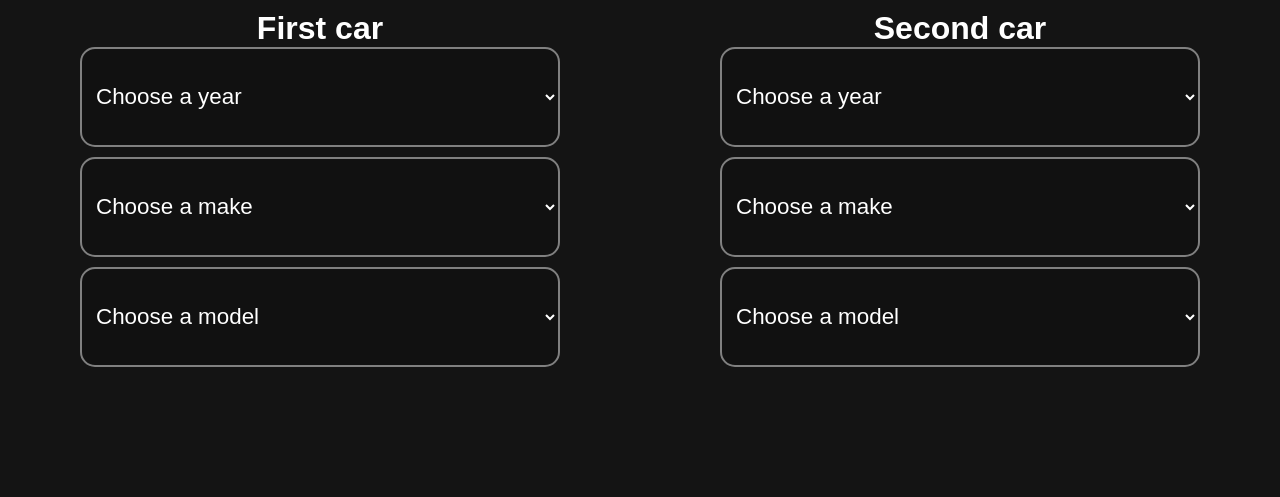
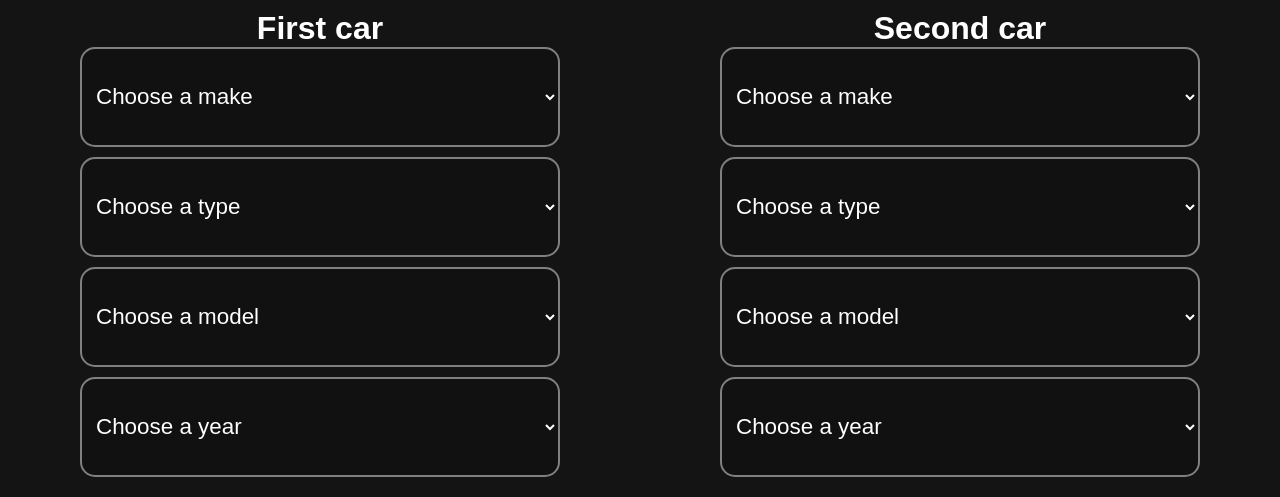
Before and after one commit to Tucptak/Projekt-JDTP, a Flask app: page /comparison in a window 1280 px wide. Shown: the part 83-580 px from the top of the page. Run offline with Flask 3, Linux system fonts and the light colour scheme.

Commit message:
přídání a úpravy js

```diff
--- a/templates/comparison.html
+++ b/templates/comparison.html
@@ -26,14 +26,14 @@
 		<div class="first_car_div">
 			<h1>First car</h1>
 			<div class="custom_select">
-				<select id="year_select_1" name="year">
-					<option value="">
-						Choose a year
-					</option>
-				</select>
 				<select id="make_select_1" name="make">
 					<option value="">
 						Choose a make
+					</option>
+				</select>
+				<select id="type_select_1" name="type">
+					<option value="">
+						Choose a type
 					</option>
 				</select>
 				<select id="model_select_1" name="model">
@@ -41,24 +41,34 @@
 						Choose a model
 					</option>
 				</select>
+				<select id="year_select_1" name="year">
+					<option value="">
+						Choose a year
+					</option>
+				</select>
 			</div>
 		</div>
 		<div class="second_car_div">
 			<h1>Second car</h1>
 			<div class="custom_select">
-				<select id="year_select_2" name="year">
-					<option value="">
-						Choose a year
-					</option>
-				</select>
 				<select id="make_select_2" name="make">
 					<option value="">
 						Choose a make
 					</option>
 				</select>
+				<select id="type_select_2" name="type">
+					<option value="">
+						Choose a type
+					</option>
+				</select>
 				<select id="model_select_2" name="model">
 					<option value="">
 						Choose a model
+					</option>
+				</select>
+				<select id="year_select_2" name="year">
+					<option value="">
+						Choose a year
 					</option>
 				</select>
 			</div>
```
Also changed, not shown: static/js/comparison.js (+23 -11 lines).
